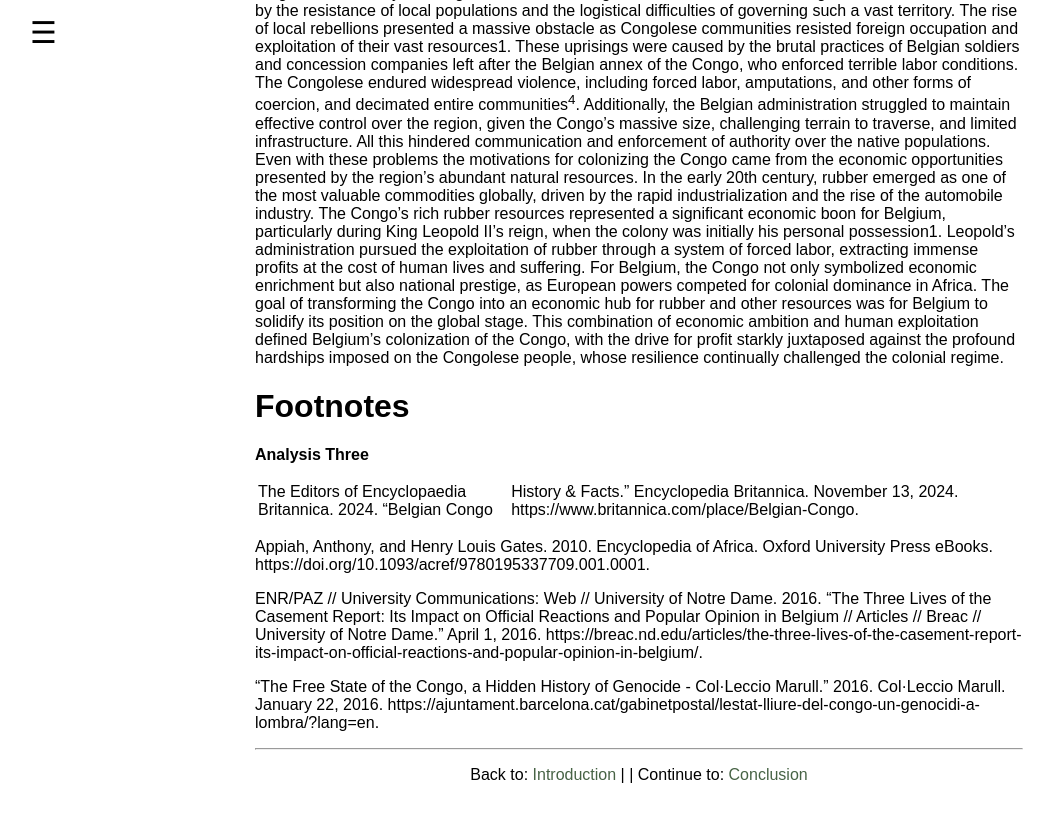
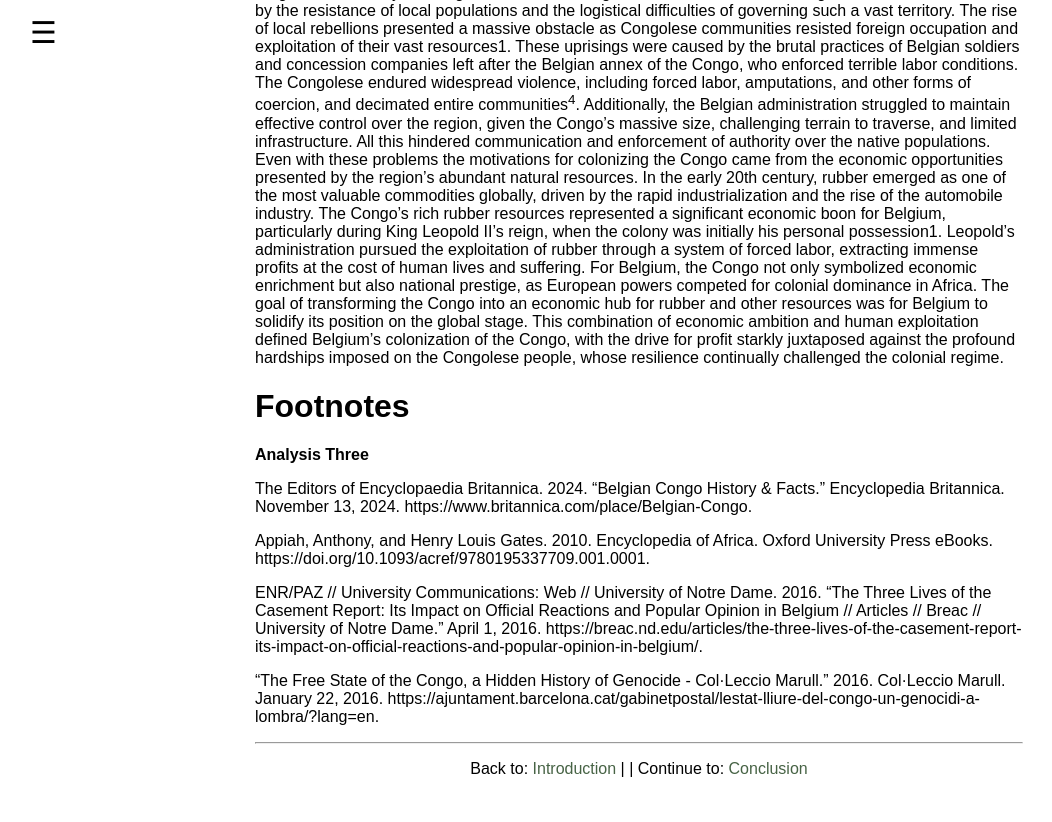
Before and after one commit to ebwgit/Weinzimer-Evan-EUH3205, a Jekyll site: the page built from 002_analysis.md, in a window 1280 px wide and 900 px high, scrolled down 4740 px. Shown: the top 822 px of the window, without its empty margins (1-1053 px from the left). Built offline with Jekyll 4.4.1, drawn with Linux system fonts in a browser that asks for light colours.

```diff
--- a/002_analysis.md
+++ b/002_analysis.md
@@ -51,7 +51,7 @@ number: 2
 # Footnotes
 **Analysis Three**
 
-The Editors of Encyclopaedia Britannica. 2024. “Belgian Congo | History & Facts.” Encyclopedia Britannica. November 13, 2024. https://www.britannica.com/place/Belgian-Congo.
+The Editors of Encyclopaedia Britannica. 2024. “Belgian Congo History & Facts.” Encyclopedia Britannica. November 13, 2024. https://www.britannica.com/place/Belgian-Congo.
 
 Appiah, Anthony, and Henry Louis Gates. 2010. Encyclopedia of Africa. Oxford University Press eBooks. https://doi.org/10.1093/acref/9780195337709.001.0001.
 
```
